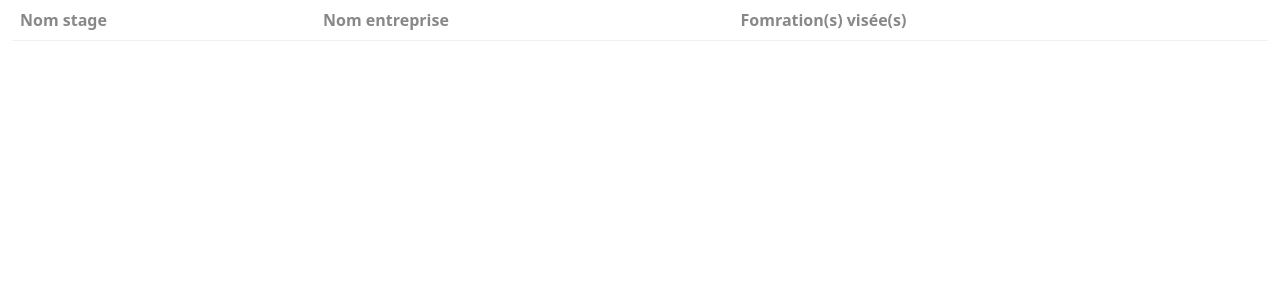
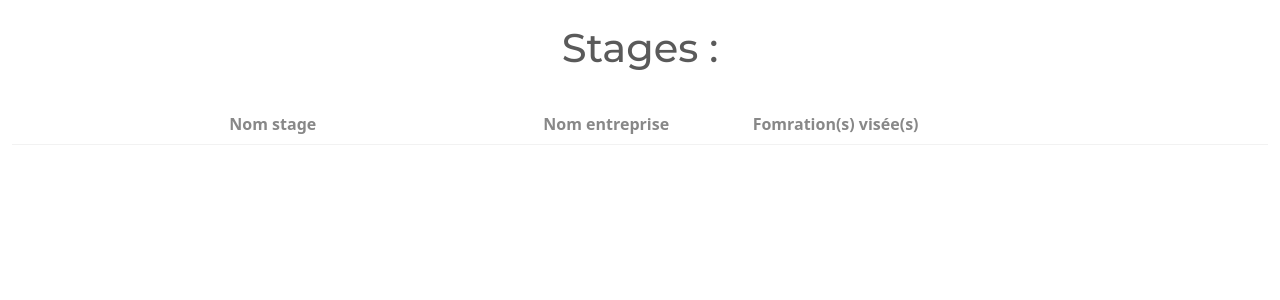
Before and after one commit to QuentinTournier40/ProStage, a PHP site: template templates/pro_stage/index.html.twig in a window 1280 px wide. Shown: the part 56-356 px from the top of the page. Run offline with PHP 8.4, Linux system fonts and the light colour scheme; the template is opened without the code that fills it, so the values that code supplies are empty; some libraries are stand-ins or nearby versions.

```diff
--- a/templates/pro_stage/index.html.twig
+++ b/templates/pro_stage/index.html.twig
@@ -1,6 +1,12 @@
 {% extends 'base.html.twig' %}
 
 {% block body %}
+
+	<br />
+	<h1>
+        <center>Stages :</center>
+    </h1>
+	<br />
 
     <div class="container-fluid">
 	<div class="row">
@@ -8,14 +14,18 @@
 			<table class="table">
 				<thead>
 					<tr>
-						<th>
+						<th class="col-md-2">
+						</th>
+						<th class="col-md-3">
 							Nom stage
 						</th>
-						<th>
+						<th class="col-md-2">
 							Nom entreprise
 						</th>
-						<th>
+						<th class="col-md-3">
 							Fomration(s) visée(s)
+						</th>
+						<th class="col-md-2">
 						</th>
 					</tr>
 				</thead>
@@ -23,17 +33,21 @@
 				<tbody>
                     {% for stage in stages %}
                         <tr>
-                            <td>
+							<td class="col-md-2">
+							</td>
+                            <td class="col-md-3">
                                 <a href="{{path('pro_stage_stage_id', {'id': stage.getId()}) }}" <button type="button" class="btn btn-link">{{stage.getTitre()}}</button>
                             </td>
-                            <td>
+                            <td class="col-md-2">
                                 <a href="{{path('pro_stage_entreprise_id', {'id': stage.getEntreprise().getId()}) }}" <button type="button" class="btn btn-link">{{stage.getEntreprise().getNom()}}</button>
                             </td>
-                            <td>
+                            <td class="col-md-3">
                                 {% for formation in stage.getTypeFormation() %}
                                     {{formation.getTitre()}}
                                 {% endfor %}
                             </td>
+							<td class="col-md-2">
+							</td>
                         </tr>
                     {% endfor %}
 				</tbody>
```
Also changed, not shown: templates/pro_stage/stage.html.twig (+20 -3 lines).
